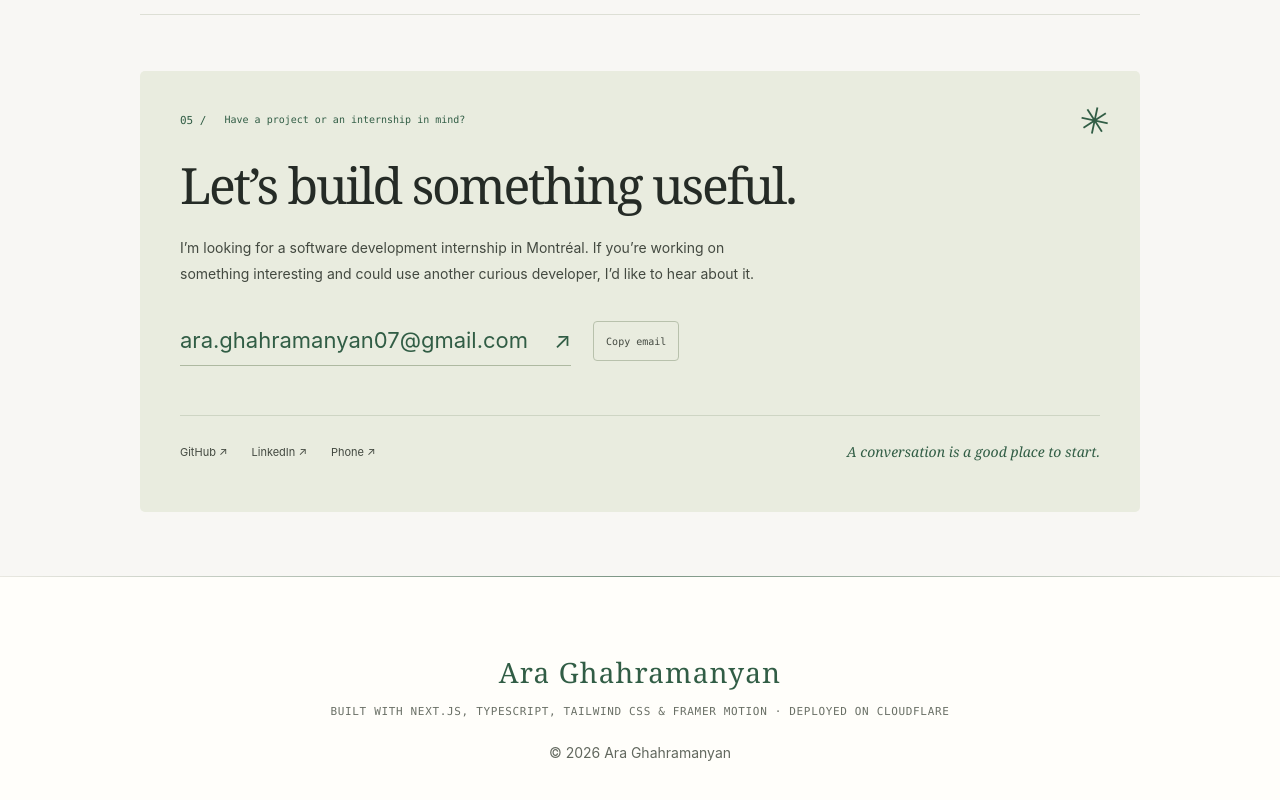
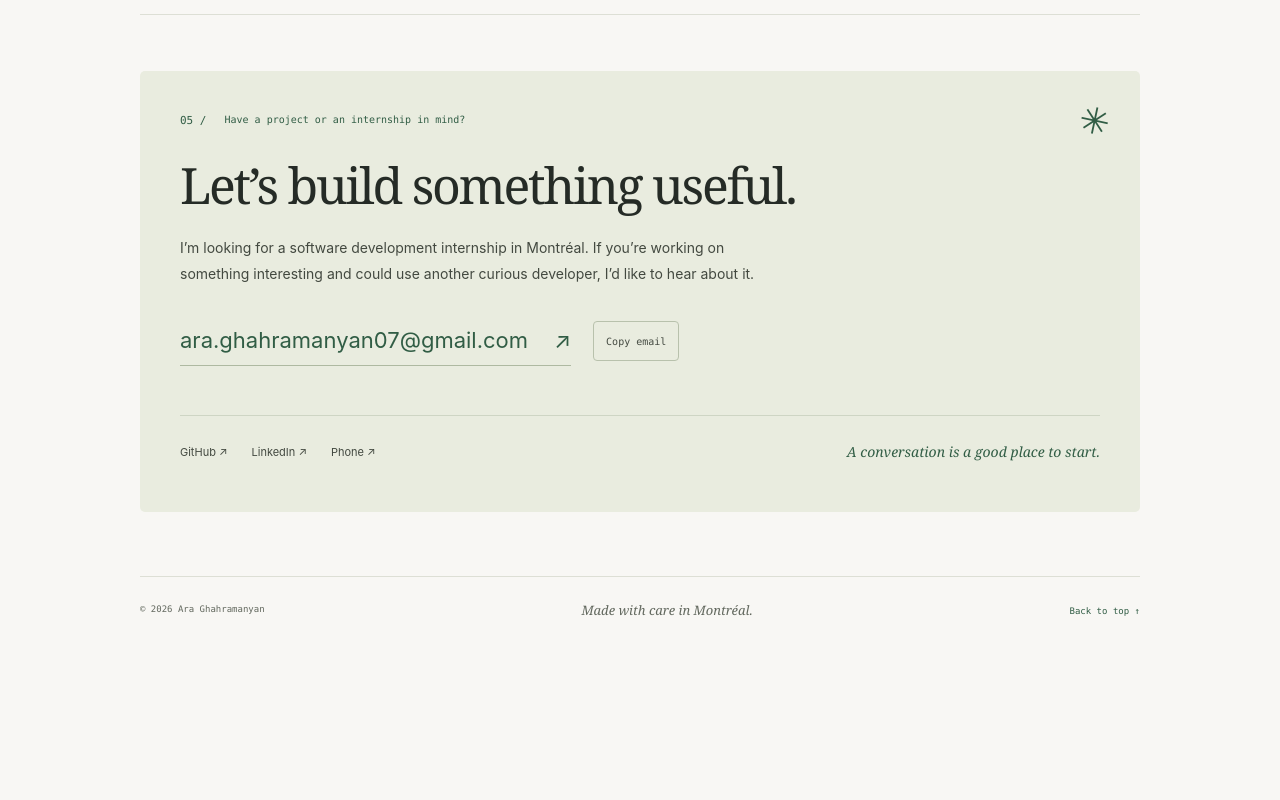
Before and after one commit to AraGhah/Portfolio, a Next.js app: page /en in a window 1280 px wide. Shown: the part 3449-4249 px from the top of the page. After the commit the page ends 4108 px from the top, so only its background shows below. Built offline with nearby package versions, Linux system fonts and the light colour scheme.

Commit message:
Give the page a quieter ending

```diff
--- a/components/layout/Footer.module.css
+++ b/components/layout/Footer.module.css
@@ -1,45 +1,6 @@
-.footer {
-  position: relative;
-  padding: clamp(48px, 6vw, 72px) clamp(20px, 7vw, 110px);
-  border-top: 1px solid var(--line-faint);
-  background: var(--bg-raised);
-  text-align: center;
-}
-
-.line {
-  position: absolute;
-  top: -1px;
-  left: 0;
-  right: 0;
-  height: 1px;
-  background: linear-gradient(90deg, transparent, rgba(var(--acc-rgb), 0.6), transparent);
-}
-
-.inner {
-  display: flex;
-  flex-direction: column;
-  align-items: center;
-  gap: 8px;
-  max-width: var(--w-hall);
-  margin: 0 auto;
-}
-
-.name {
-  font-family: var(--font-display);
-  font-size: clamp(22px, 3vw, 28px);
-  letter-spacing: 0.04em;
-}
-
-.meta {
-  font-family: var(--font-mono);
-  font-size: var(--t-mono-nav);
-  letter-spacing: 0.06em;
-  text-transform: uppercase;
-  color: var(--ink-label);
-}
-
-.copyright {
-  margin: 12px 0 0;
-  font-size: 14px;
-  color: var(--ink-dim);
-}
+.footer { padding: 0 28px 30px; }
+.inner { max-width: var(--w-content); margin: auto; display: flex; justify-content: space-between; flex-wrap: wrap; gap: 14px 24px; border-top: 1px solid var(--line); padding-top: 24px; font: 9px/1.8 var(--font-mono); color: var(--ink-muted); }
+.inner a { color: var(--acc); min-height: 36px; margin-top: -8px; display: inline-flex; align-items: center; }
+.inner a:hover { text-decoration: underline; text-underline-offset: 5px; }
+.note { font: italic 13px/1.5 var(--font-display); }
+@media (max-width: 600px) { .footer { padding-inline: 22px; } .inner { gap: 14px; } .note { order: 3; flex-basis: 100%; } }
--- a/components/layout/Footer.tsx
+++ b/components/layout/Footer.tsx
@@ -1,35 +1,15 @@
-'use client';
-
-import { motion } from 'framer-motion';
 import { useTranslations } from 'next-intl';
-import { profile } from '@/content/profile';
 import styles from './Footer.module.css';
 
 export function Footer() {
   const t = useTranslations('footer');
-  const year = new Date().getFullYear();
-
   return (
     <footer className={styles.footer}>
-      <motion.span
-        aria-hidden
-        className={styles.line}
-        initial={{ scaleX: 0 }}
-        whileInView={{ scaleX: 1 }}
-        viewport={{ once: true }}
-        transition={{ duration: 1.6, ease: [0.16, 0.84, 0.28, 1] }}
-      />
-      <motion.div
-        className={styles.inner}
-        initial={{ opacity: 0, y: 16 }}
-        whileInView={{ opacity: 1, y: 0 }}
-        viewport={{ once: true }}
-        transition={{ duration: 0.9, delay: 0.2 }}
-      >
-        <span className={`${styles.name} text-gradient`}>{profile.name}</span>
-        <span className={styles.meta}>{t('tagline')}</span>
-        <p className={styles.copyright}>{t('copyright', { year })}</p>
-      </motion.div>
+      <div className={styles.inner}>
+        <span>{t('copyright', { year: new Date().getFullYear() })}</span>
+        <span className={styles.note}>{t('tagline')}</span>
+        <a href="#main">{t('backToTop')} ↑</a>
+      </div>
     </footer>
   );
 }
--- a/messages/en.json
+++ b/messages/en.json
@@ -210,7 +210,8 @@
   "footer": {
     "copyright": "© {year} Ara Ghahramanyan",
     "backToTop": "Back to top",
-    "tagline": "Built with Next.js, TypeScript, Tailwind CSS & Framer Motion · deployed on Cloudflare"
+    "tagline": "Made with care in Montréal.",
+    "colophon": "A small corner of the internet."
   },
   "Meta": {
     "title": "Ara Ghahramanyan · Software Engineer",
--- a/messages/fr.json
+++ b/messages/fr.json
@@ -210,7 +210,8 @@
   "footer": {
     "copyright": "© {year} Ara Ghahramanyan",
     "backToTop": "Retour en haut",
-    "tagline": "Conçu avec Next.js, TypeScript, Tailwind CSS et Framer Motion · déployé sur Cloudflare"
+    "tagline": "Fait avec soin à Montréal.",
+    "colophon": "Un petit coin d’Internet."
   },
   "Meta": {
     "title": "Ara Ghahramanyan · Ingénieur logiciel",
```
